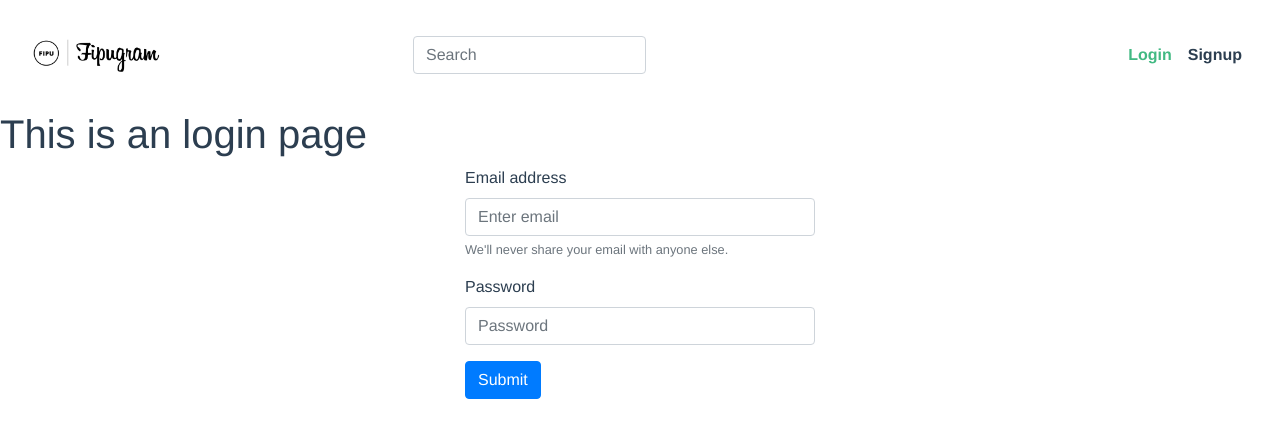
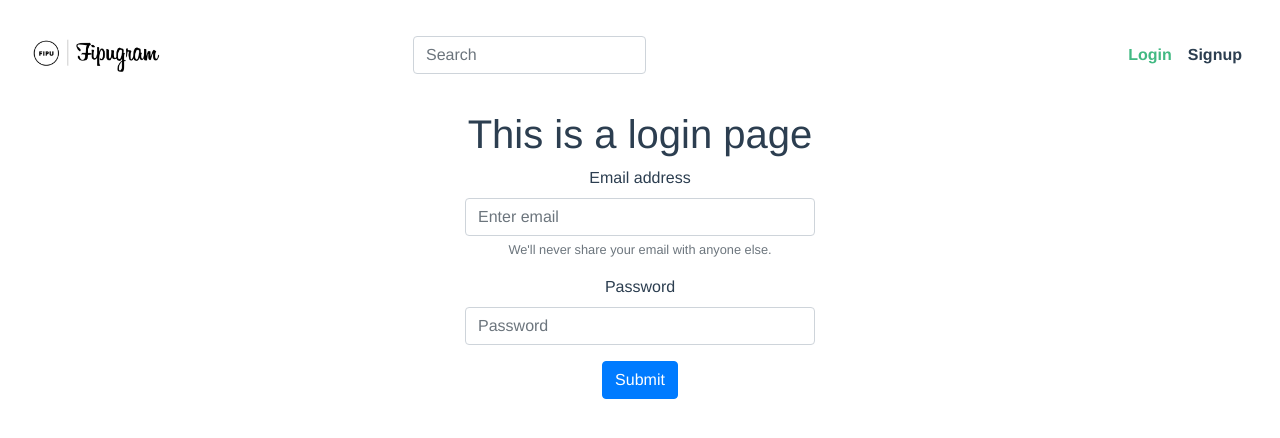
Before and after one commit to maurosterpin/fipugram, a Vue app: page /login in a window 1280 px wide. Shown: the top 438 px of the page. Built offline with nearby package versions, Linux system fonts and the light colour scheme.

Commit message:
Firebase

```diff
--- a/src/views/Home.vue
+++ b/src/views/Home.vue
@@ -29,7 +29,7 @@
           />
         </div>
       </div>
-      <!--<form class="form-inline float-left mt-4"> !!v-model vjezba!!
+      <form class="form-inline float-left mt-4">
         <input
           v-model="store.searchName"
           class="form-control mr-sm-2"
@@ -51,7 +51,7 @@
         <div class="card-body">
           {{ store.searchName }} {{ store.searchLastName }}
         </div>
-      </div>-->
+      </div>
     </div>
   </div>
 </template>
--- a/src/views/Login.vue
+++ b/src/views/Login.vue
@@ -1,6 +1,6 @@
 <template>
-  <div class="about">
-    <h1>This is an login page</h1>
+  <div class="about text-center">
+    <h1>This is a login page</h1>
     <div class="container">
       <div class="row">
         <div class="col-sm"></div>
--- a/src/views/Signup.vue
+++ b/src/views/Signup.vue
@@ -52,6 +52,8 @@
 </template>
 
 <script>
+//import { firebase } from "@/firebase";
+
 export default {
   name: "Signup",
   data() {
@@ -62,9 +64,7 @@ export default {
     };
   },
   methods: {
-    signup() {
-      alert(this.username);
-    },
+    signup() {},
   },
 };
 </script>
```
Also changed, not shown: src/firebase.js (+8 -8 lines).
